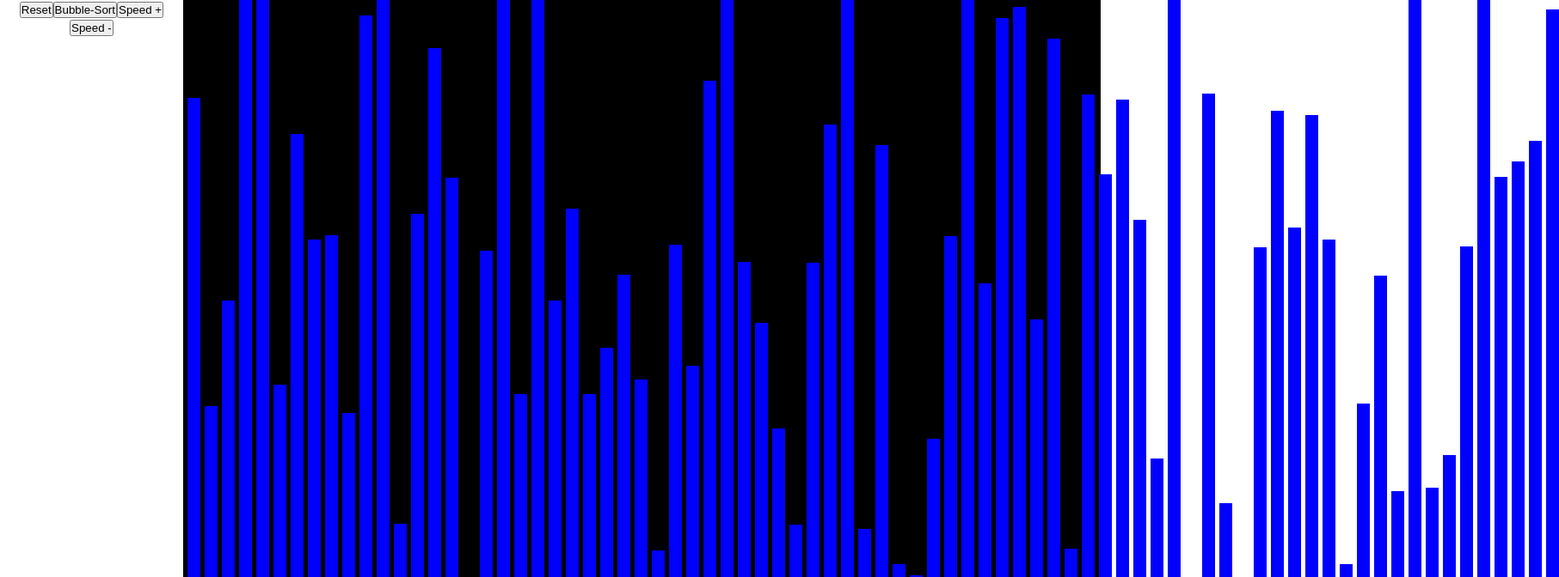
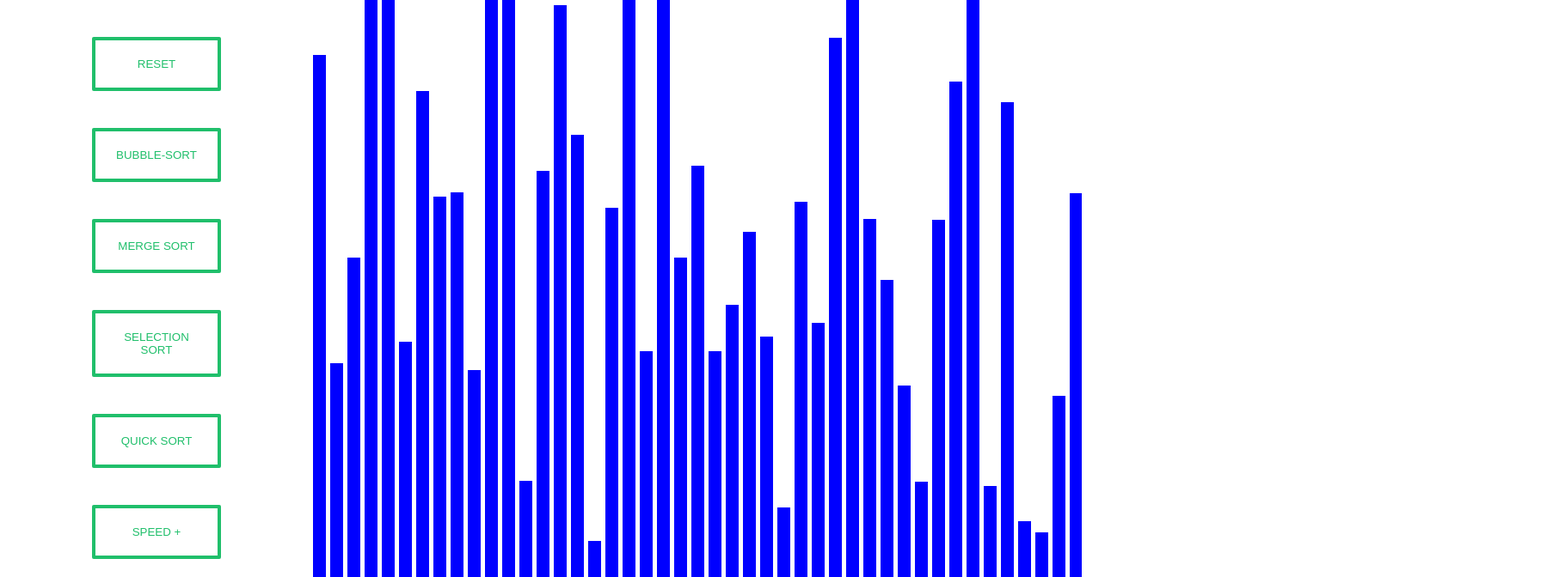
Before and after one commit to Luci04/Sorting-Visualizer, a React (Create React App) app: page / in a window 1280 px wide. Shown: the top 672 px of the page at 86% size, 1813 px wide, since content can reach past the window. Built offline with nearby package versions, Linux system fonts and the light colour scheme.

Commit message:
little CSS added

```diff
--- a/src/App.css
+++ b/src/App.css
@@ -1,38 +1,5 @@
 .App {
   text-align: center;
+  height: 100vh;
+  width: 100%;
 }
-
-.App-logo {
-  height: 40vmin;
-  pointer-events: none;
-}
-
-@media (prefers-reduced-motion: no-preference) {
-  .App-logo {
-    animation: App-logo-spin infinite 20s linear;
-  }
-}
-
-.App-header {
-  background-color: #282c34;
-  min-height: 100vh;
-  display: flex;
-  flex-direction: column;
-  align-items: center;
-  justify-content: center;
-  font-size: calc(10px + 2vmin);
-  color: white;
-}
-
-.App-link {
-  color: #61dafb;
-}
-
-@keyframes App-logo-spin {
-  from {
-    transform: rotate(0deg);
-  }
-  to {
-    transform: rotate(360deg);
-  }
-}
--- a/src/Chart.css
+++ b/src/Chart.css
@@ -1,21 +1,48 @@
 .main {
   display: flex;
+  flex-direction: row;
   height: 100%;
+  justify-content: center;
   width: 100%;
 }
 
 .buttons {
-  width: 20%;
-  display: block;
+  width: 25%;
+  display: flex;
+  flex-direction: column;
+  justify-content: space-evenly;
+  align-items: center;
+}
+
+button {
+  overflow: hidden;
+  width: 150px;
+  color: #20bf6b;
+  text-transform: uppercase;
+  background: #ffffff;
+  padding: 20px;
+  border: 4px solid #20bf6b;
+  border-radius: 2px;
+  transition: all 0.4s ease 0s;
+  cursor: pointer;
+  margin: 0;
+}
+
+button:hover {
+  background-color: #20bf6b;
+  border: 4px solid #20bf6b;
+  color: white;
+}
+
+button:focus {
+  border: 4px solid #20bf6b;
 }
 
 .Chart {
-  border-left: 3px solid black;
-  height: 100vh;
-  width: 100%;
-  display: flex;
+  bottom: 50px;
+  height: 100%;
+  width: 70%;
+  margin-left: 20px;
   position: relative;
-  background-color: black;
-  float: left;
-  margin: 0 auto;
+  overflow: auto;
 }
--- a/src/Chart.js
+++ b/src/Chart.js
@@ -9,8 +9,8 @@ const SECONDARY_COLOR = 'red';
 class Chart extends Component {
     constructor(props) {
         super(props);
-        this.state = { array: [], length: 80, Speed: 10 };
         this.Bubble_Sort = this.Bubble_Sort.bind(this);
+        this.state = { array: [], length: 66, Speed: 50 };
         this.resetArray = this.resetArray.bind(this);
         this.handleIncrease = this.handleIncrease.bind(this);
         this.handleDecrease = this.handleDecrease.bind(this);
@@ -49,7 +49,7 @@ class Chart extends Component {
         let x = this.state.Speed;
         if (x > 1) {
             this.setState(prev => ({
-                Speed: prev.Speed - 1
+                Speed: prev.Speed - 20
             }))
         } else {
             alert("Not Possible")
@@ -59,9 +59,9 @@ class Chart extends Component {
 
     handleDecrease() {
         let x = this.state.Speed;
-        if (x < 15) {
+        if (x < 110) {
             this.setState(prev => ({
-                Speed: prev.Speed + 1
+                Speed: prev.Speed + 20
             }))
         } else {
             alert("Not Possible")
@@ -89,12 +89,15 @@ class Chart extends Component {
             <div className="main">
 
                 <div className="buttons" >
-                    <button title="Generates a new random array" onClick={this.resetArray}>
+                    <button title="Generates a new random array" className="button" onClick={this.resetArray}>
                         Reset
                     </button>
-                    <button onClick={this.Bubble_Sort}>Bubble-Sort</button>
-                    <button onClick={this.handleIncrease}>Speed +</button>
-                    <button onClick={this.handleDecrease}>Speed -</button>
+                    <button className="button" onClick={this.Bubble_Sort}>Bubble-Sort</button>
+                    <button className="button" onClick={this.Bubble_Sort}>Merge Sort</button>
+                    <button className="button" onClick={this.Bubble_Sort}>Selection Sort</button>
+                    <button className="button" onClick={this.Bubble_Sort}>Quick Sort</button>
+                    <button className="button" onClick={this.handleIncrease}>Speed +</button>
+                    <button className="button" onClick={this.handleDecrease}>Speed -</button>
                 </div>
                 <div className="Chart">
                     {Object}
```
